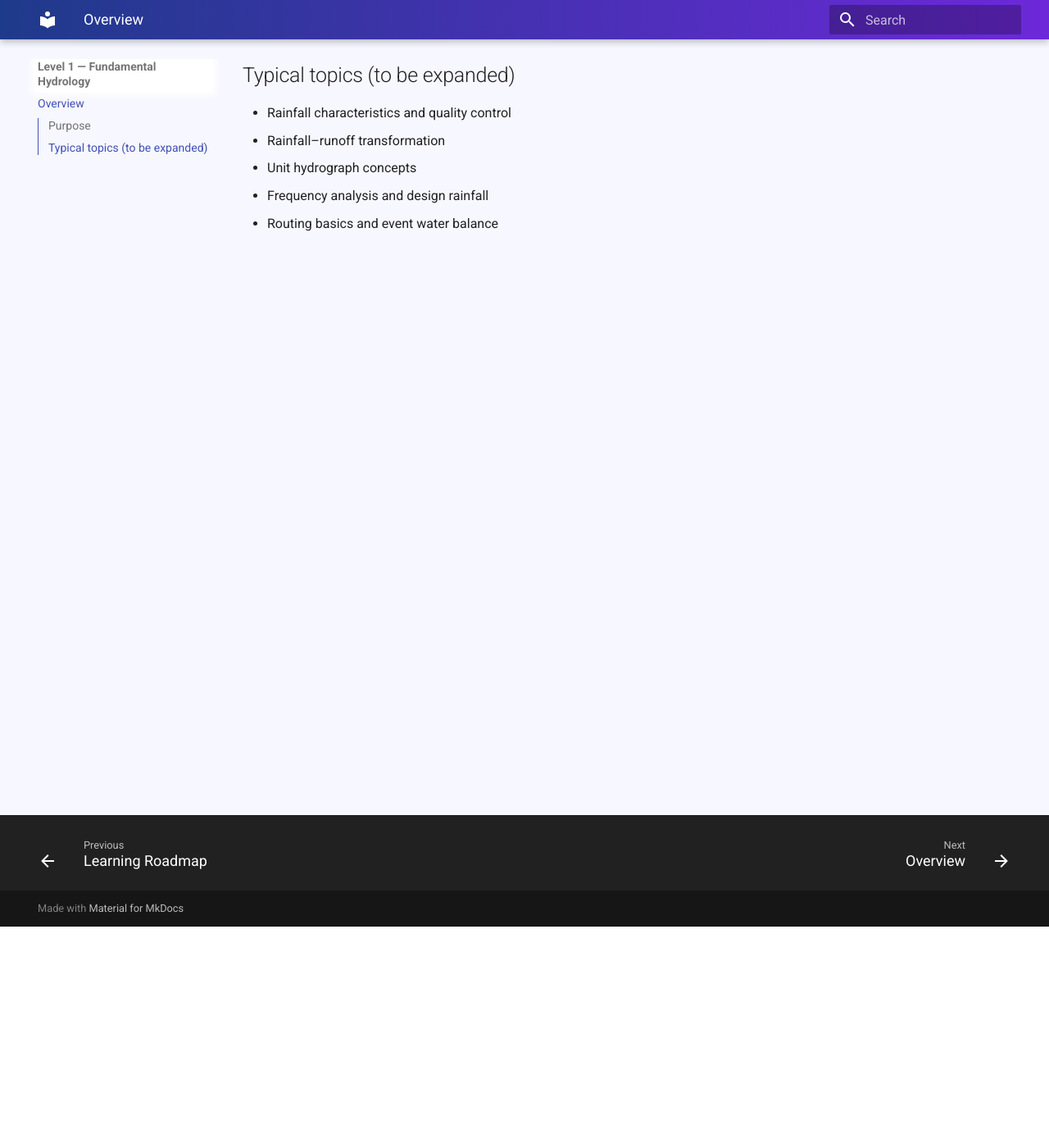
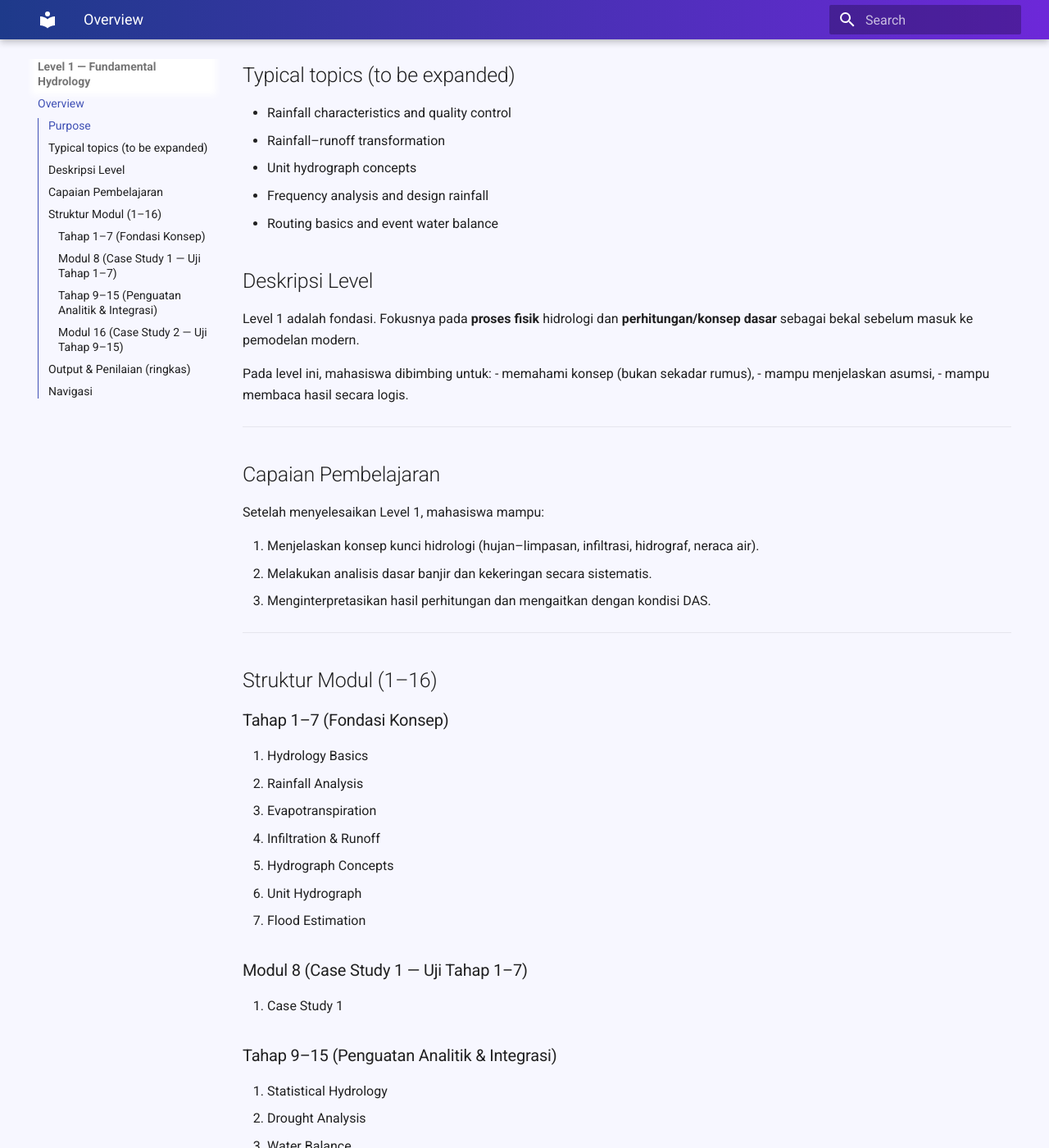
Before and after one commit to rintis-code/rr-hydrology, an MkDocs documentation site: the page built from docs/level-1/00-intro.md, in a window 1280 px wide and 1400 px high, scrolled down 270 px. Shown: the whole window at 82% size. Built offline with MkDocs 1.6.1 and Material for MkDocs 9.7.7, drawn with Linux system fonts in a browser that asks for light colours; some of the changed text lies outside the part shown.

Commit message:
Update 00-intro.md

```diff
--- a/docs/level-1/00-intro.md
+++ b/docs/level-1/00-intro.md
@@ -9,3 +9,60 @@ This level builds conceptual and computational foundations for hydrology, emphas
 - Unit hydrograph concepts
 - Frequency analysis and design rainfall
 - Routing basics and event water balance
+
+## Deskripsi Level
+Level 1 adalah fondasi. Fokusnya pada **proses fisik** hidrologi dan **perhitungan/konsep dasar** sebagai bekal sebelum masuk ke pemodelan modern.
+
+Pada level ini, mahasiswa dibimbing untuk:
+- memahami konsep (bukan sekadar rumus),
+- mampu menjelaskan asumsi,
+- mampu membaca hasil secara logis.
+
+---
+
+## Capaian Pembelajaran
+Setelah menyelesaikan Level 1, mahasiswa mampu:
+
+1. Menjelaskan konsep kunci hidrologi (hujan–limpasan, infiltrasi, hidrograf, neraca air).
+2. Melakukan analisis dasar banjir dan kekeringan secara sistematis.
+3. Menginterpretasikan hasil perhitungan dan mengaitkan dengan kondisi DAS.
+
+---
+
+## Struktur Modul (1–16)
+
+### Tahap 1–7 (Fondasi Konsep)
+1. Hydrology Basics
+2. Rainfall Analysis
+3. Evapotranspiration
+4. Infiltration & Runoff
+5. Hydrograph Concepts
+6. Unit Hydrograph
+7. Flood Estimation
+
+### Modul 8 (Case Study 1 — Uji Tahap 1–7)
+8. Case Study 1
+
+### Tahap 9–15 (Penguatan Analitik & Integrasi)
+9. Statistical Hydrology
+10. Drought Analysis
+11. Water Balance
+12. Watershed Processes
+13. River Hydraulics Intro
+14. Open Channel Flow
+15. Sediment Basics
+
+### Modul 16 (Case Study 2 — Uji Tahap 9–15)
+16. Case Study 2
+
+---
+
+## Output & Penilaian (ringkas)
+- Latihan terarah per modul
+- 2 studi kasus (Modul 8 dan 16)
+- Penekanan pada: **logika, asumsi, interpretasi**
+
+---
+
+## Navigasi
+Silakan gunakan menu di atas untuk membuka modul 1–16.
```
